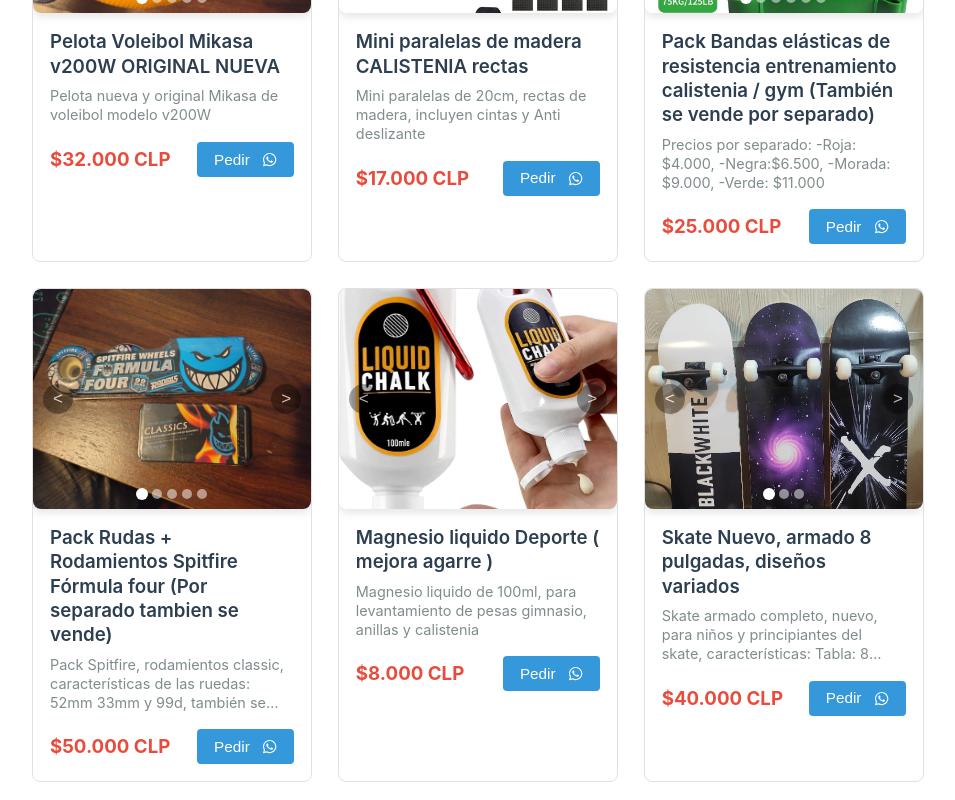
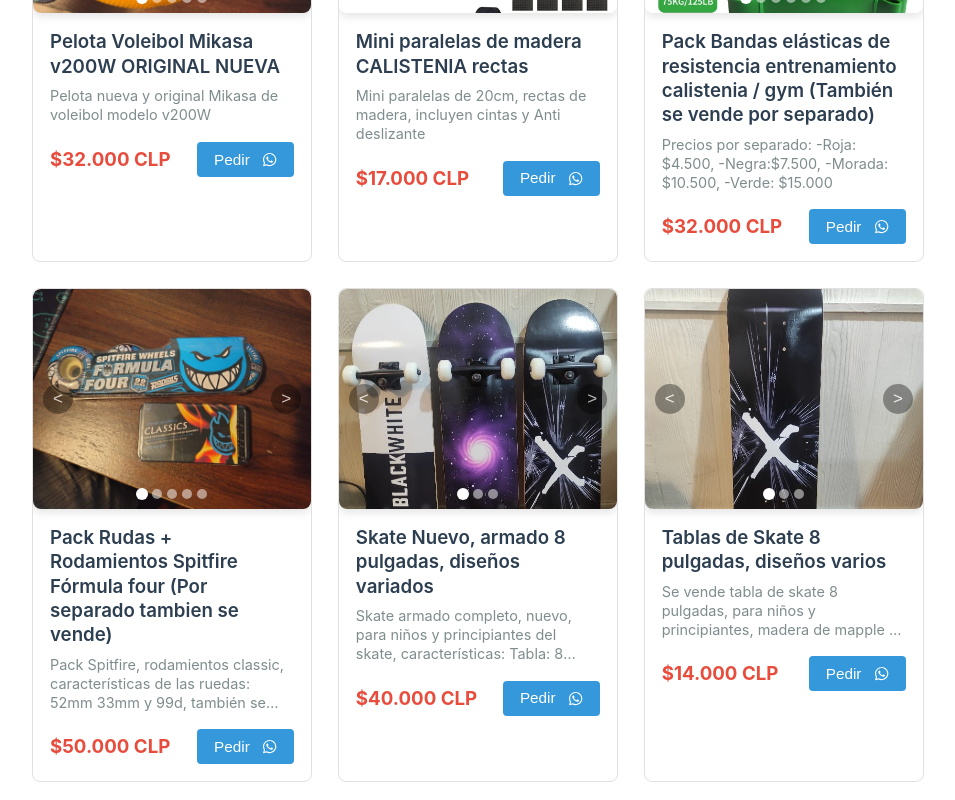
Before and after one commit to Kunashgi/risu-store, a React (Create React App) app: page / in a window 1280 px wide. Shown: the part 2420-3220 px from the top of the page, without its empty margins (2-957 px from the left). Built offline with nearby package versions, Linux system fonts and the light colour scheme.

Commit message:
cambio de preciops

```diff
--- a/src/data/products.js
+++ b/src/data/products.js
@@ -37,11 +37,11 @@
 import paralelas2 from '../assets/images/products/paralelas2.jpeg';
 import paralelas3 from '../assets/images/products/paralelas3.jpeg';
 import paralelas4 from '../assets/images/products/paralelas4.jpeg';
-import magnesioportada from '../assets/images/products/magnesio-portada.jpeg';
-import magnesio1 from '../assets/images/products/magnesio1.jpeg';
-import magnesio2 from '../assets/images/products/magnesio2.jpeg';
-import magnesio3 from '../assets/images/products/magnesio3.jpeg';
-import magnesio4 from '../assets/images/products/magnesio4.jpeg';
+// import magnesioportada from '../assets/images/products/magnesio-portada.jpeg';
+// import magnesio1 from '../assets/images/products/magnesio1.jpeg';
+// import magnesio2 from '../assets/images/products/magnesio2.jpeg';
+// import magnesio3 from '../assets/images/products/magnesio3.jpeg';
+// import magnesio4 from '../assets/images/products/magnesio4.jpeg';
 import audifonosbtportada from '../assets/images/products/audifonosbt-portada.jpeg';
 import audifonosbt1 from '../assets/images/products/audifonosbt1.jpeg';
 import audifonosbt2 from '../assets/images/products/audifonosbt2.jpeg';
@@ -272,8 +272,8 @@
               {
     id: 30,
     name: "Pack Bandas elásticas de resistencia entrenamiento calistenia / gym (También se vende por separado)",
-    price: "$25.000",
-    description: "Precios por separado: -Roja: $4.000, -Negra:$6.500, -Morada: $9.000, -Verde: $11.000",
+    price: "$32.000",
+    description: "Precios por separado: -Roja: $4.500, -Negra:$7.500, -Morada: $10.500, -Verde: $15.000",
     categoryId: 2,
     subcategoryId: 103,
     images: [bandasportada, bandas1, bandas2, bandas3, bandas4, bandas5],
@@ -288,15 +288,15 @@
     subcategoryId: 103,
     images: [spitfireportada, spitfire1, spitfire2, spitfire3, spitfire4],
   },
-              {
-    id: 28,
-    name: "Magnesio liquido Deporte ( mejora agarre )",
-    price: "$8.000",
-    description: "Magnesio liquido de 100ml, para levantamiento de pesas gimnasio, anillas y calistenia",
-    categoryId: 2,
-    subcategoryId: 103,
-    images: [magnesioportada, magnesio1, magnesio2, magnesio3, magnesio4],
-  },
+  //             {
+  //   id: 28,
+  //   name: "Magnesio liquido Deporte ( mejora agarre )",
+  //   price: "$8.000",
+  //   description: "Magnesio liquido de 100ml, para levantamiento de pesas gimnasio, anillas y calistenia",
+  //   categoryId: 2,
+  //   subcategoryId: 103,
+  //   images: [magnesioportada, magnesio1, magnesio2, magnesio3, magnesio4],
+  // },
   {
     id: 9,
     name: "Skate Nuevo, armado 8 pulgadas, diseños variados",
```
Also changed, not shown: src/components/Navbar/CategoryDropdown.jsx (line endings or trailing spaces), src/context/SearchContext.jsx (line endings or trailing spaces).
